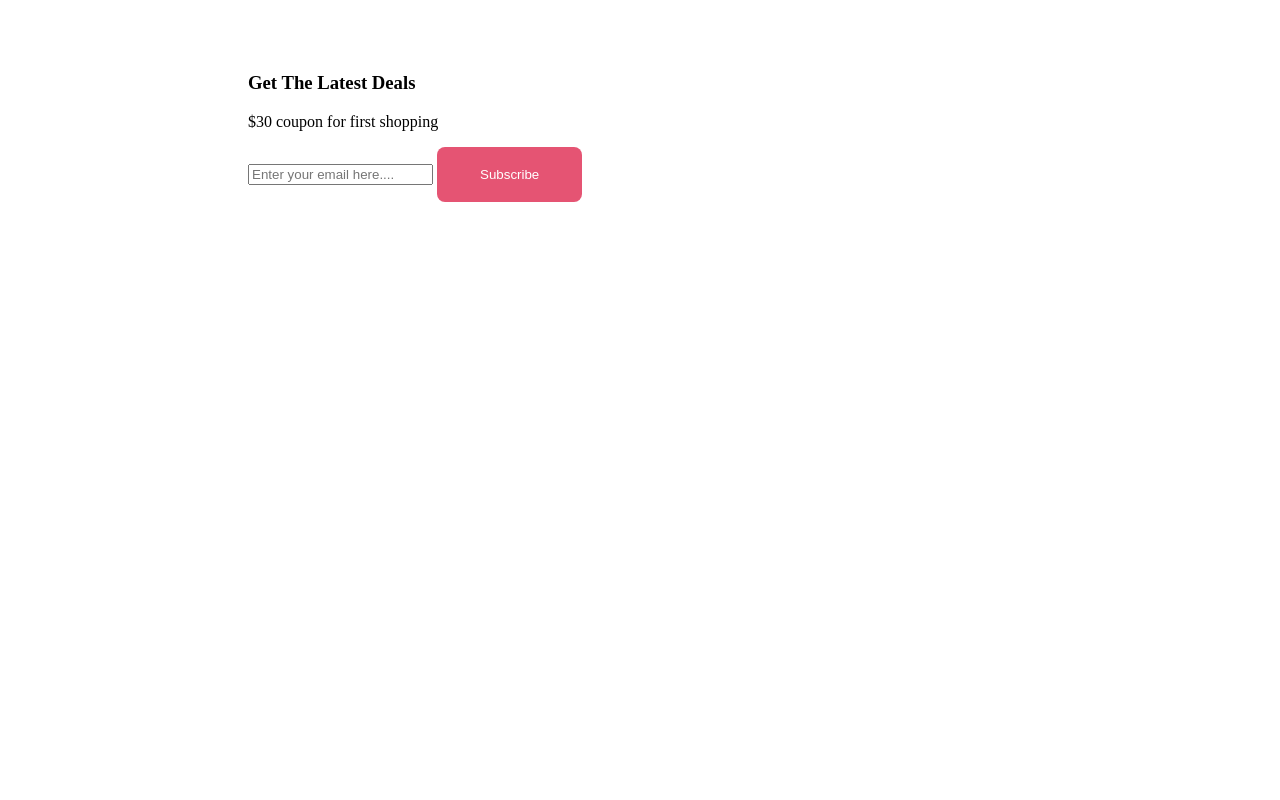
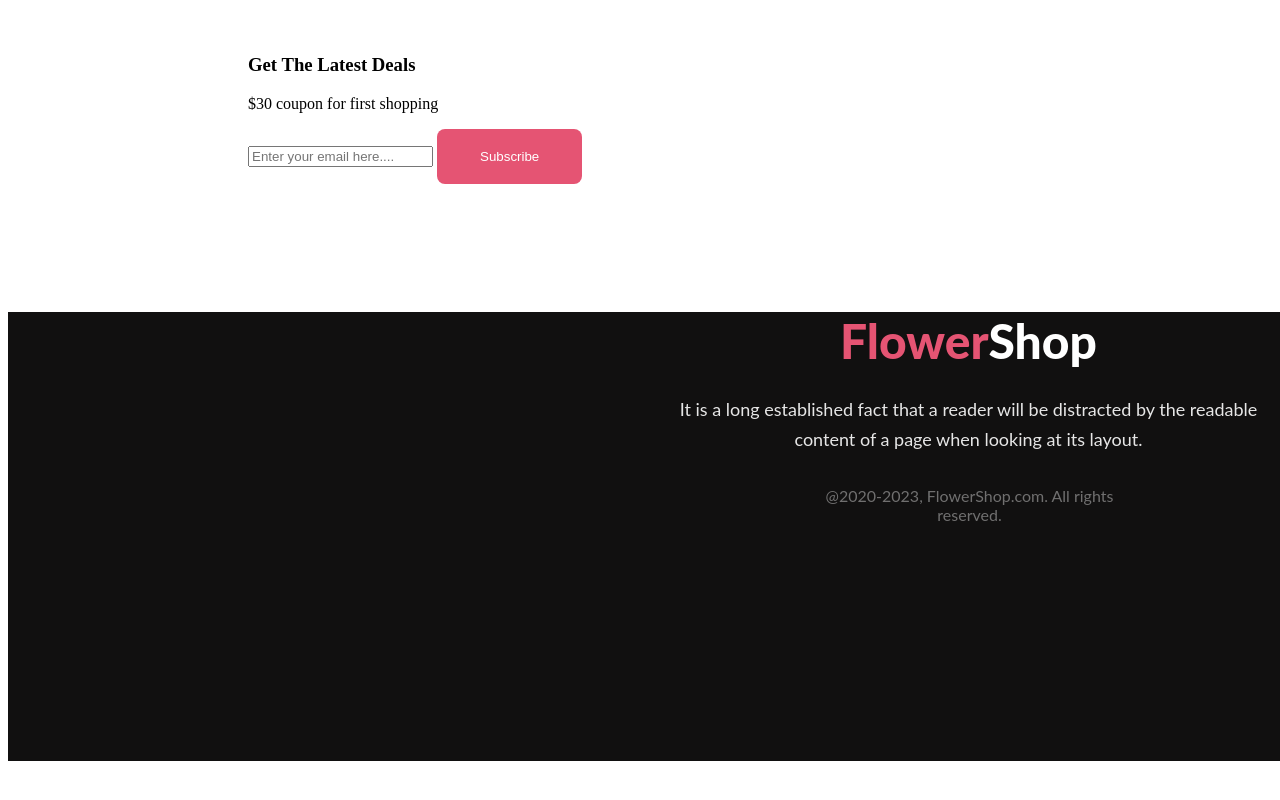
Before and after one commit to rokibhasan32/assignment-1, a plain HTML site: page index.html in a window 1280 px wide. Shown: the part 3456-4256 px from the top of the page. Drawn offline with Linux system fonts and the light colour scheme.

Commit message:
footer-done-flower-background-not-done

```diff
--- a/index.html
+++ b/index.html
@@ -85,7 +85,7 @@
         <div class="instragram-4">
             <img class="instragram-img3" src="Flower Asset/Rectangle 6.png" alt="">
    </div>
-   </div>d
+   </div>
 </section>
 <!--Background Flower Secion Starts-->
 <section>
@@ -97,8 +97,13 @@
     </div>
 </section>
 </main>
+<!--Footer section start-->
 <footer>
-
+   <div class="footer-content">
+ <h3 class="footer-title"><span class="deal-spancolor">Flower</span><span class="footer-titlecolor-shop">Shop</span></h3>
+ <p class="footer-description">It is a long established fact that a reader will be distracted by the readable content of a page when looking at its layout.</p>
+ <p class="footer-description-lastpart">@2020-2023, FlowerShop.com. All rights reserved. </p>
+   </div>
 </footer>
 </body>
 </html>
--- a/styles/index.css
+++ b/styles/index.css
@@ -277,9 +277,63 @@ line-height: 30px;
 }
 /* Background flower section style */
 .background-flower{
-    background-image: url();
+    background-image: url('../Flower/Asset/');
     border-radius: 8px;
     margin-top: 128px;
     margin-left: 240px;
     margin-right: 240px;
+flex-shrink: 0;
 }
+/* footer style */
+.footer-content{
+    background: #111010;
+    text-align: center;
+    width: 1922px;
+height: 449px;
+flex-shrink: 0;
+    margin-top: 128px;
+}
+.footer-titlecolor-shop{
+    color: #FFF;
+}
+.footer-title{
+    margin: 128px 832px 24px 831px;
+    width: 259px;
+    height: 58px;
+    font-family: Lato;
+    font-size: 48px;
+    font-style: normal;
+    font-weight: 800;
+    line-height: normal;
+}
+.footer-description{
+    margin-left: 648px;
+    margin-right: 649px;
+    margin-bottom: 32px;
+    display: flex;
+    text-align: center;
+font-family: Lato;
+    width: 625px;
+    height: 60px;
+    flex-direction: column;
+    flex-shrink: 0;
+    color: #FFFFFFE5;
+font-size: 18px;
+font-style: normal;
+font-weight: 400;
+line-height: 30px;
+}
+.footer-description-lastpart{
+    margin-left: 784px;
+    margin-right: 783px;
+    margin-bottom: 128px;
+    color: #FFFFFF66;
+    text-align: center;
+    font-family: Lato;
+    width: 355px;
+    height: 19px;
+    font-size: 16px;
+    font-style: normal;
+    font-weight: 400;
+    line-height: normal;
+}
```
Also changed, not shown: Flower Asset/Rectangle 9.png (added).
